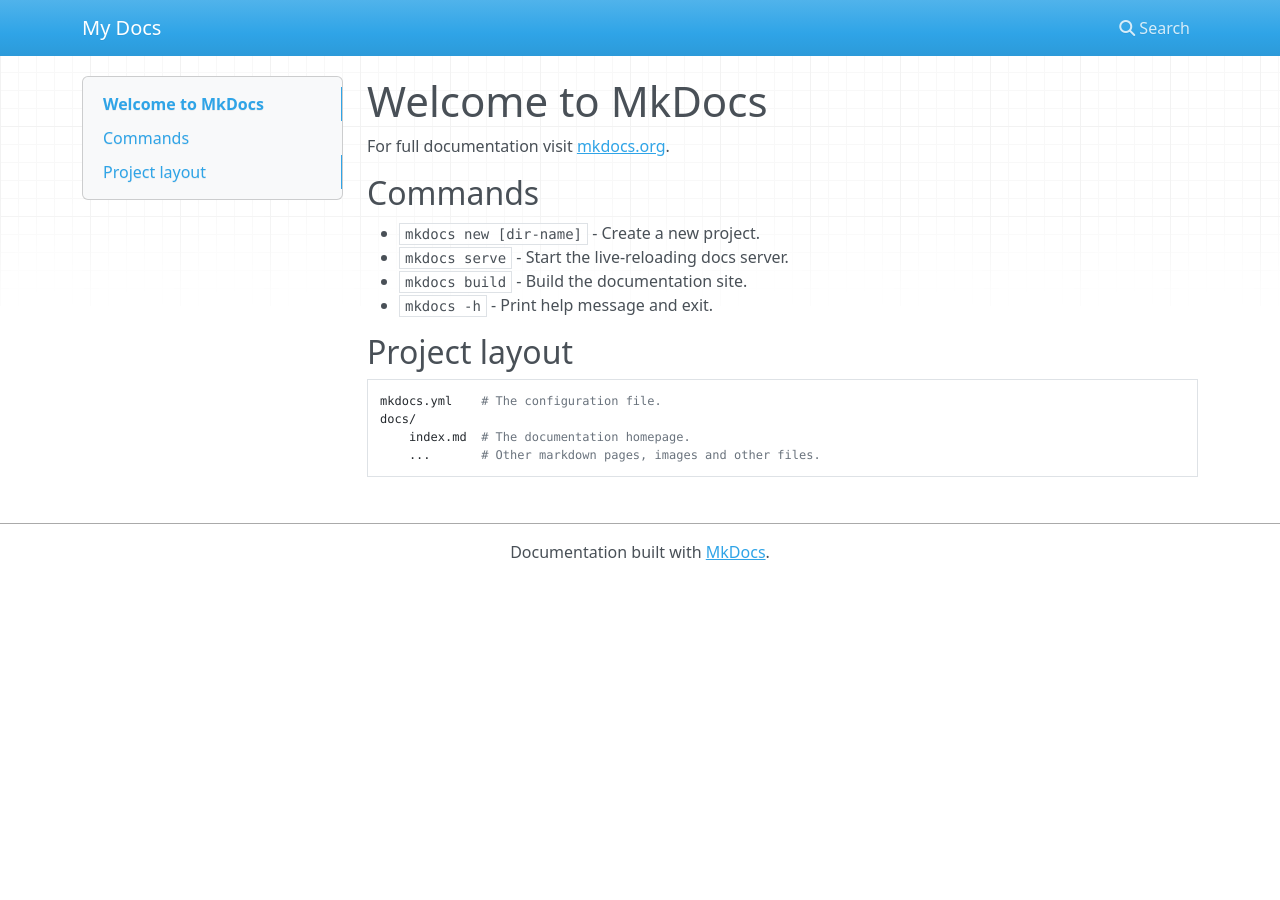
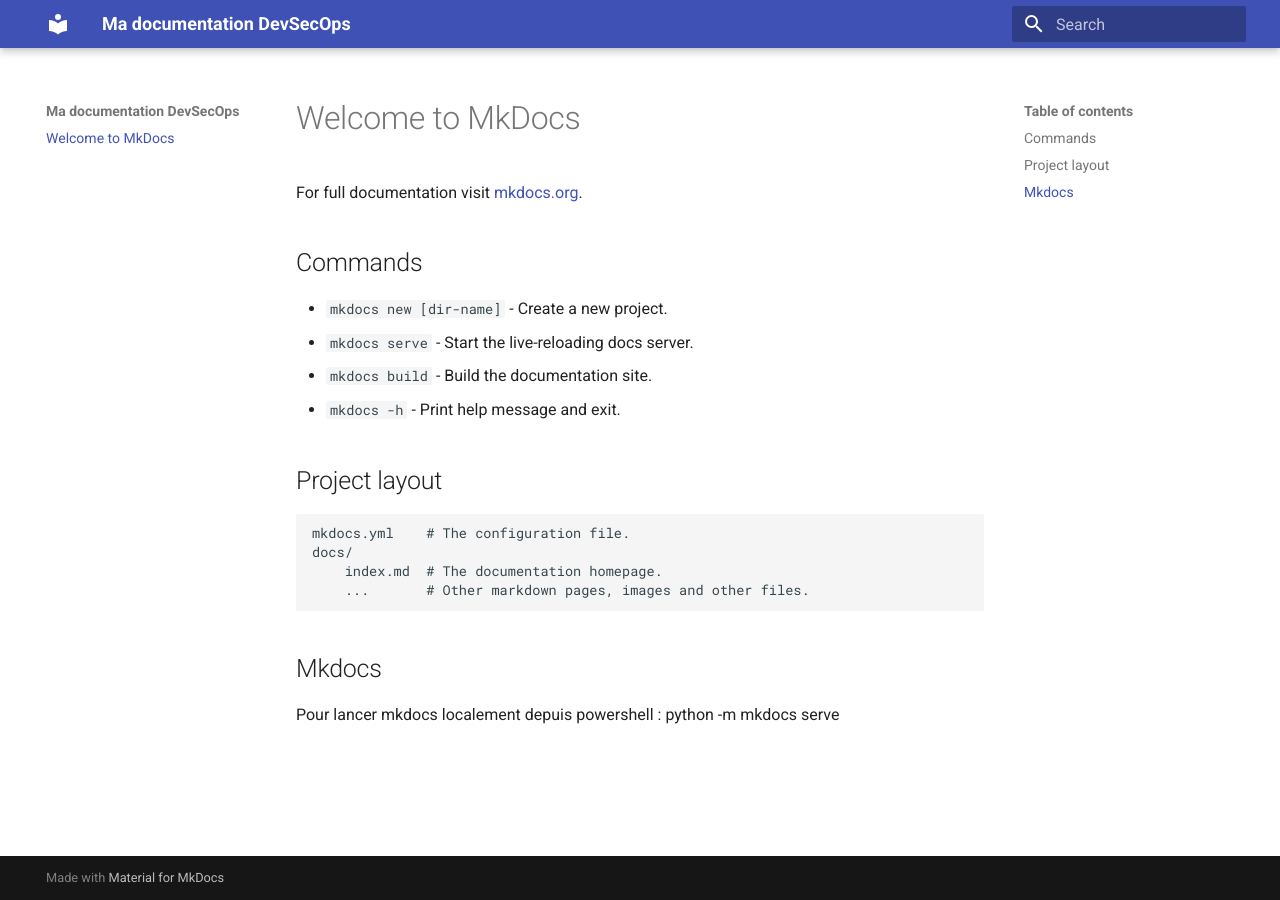
Before and after one commit to Black-Thor/devsecops-docu, an MkDocs documentation site: the page built from docs/index.md, in a window 1280 px wide. Built offline with MkDocs 1.6.1 and Material for MkDocs 9.7.7, drawn with Linux system fonts in a browser that asks for light colours; nearby versions of some CDN libraries.

Commit message:
Material Theme

```diff
--- a/docs/index.md
+++ b/docs/index.md
@@ -15,3 +15,8 @@
     docs/
         index.md  # The documentation homepage.
         ...       # Other markdown pages, images and other files.
+
+## Mkdocs
+
+Pour lancer mkdocs localement depuis powershell :
+python -m mkdocs serve
--- a/mkdocs.yml
+++ b/mkdocs.yml
@@ -1 +1,2 @@
-site_name: My Docs
+site_name: Ma documentation DevSecOps
+theme: material
```
